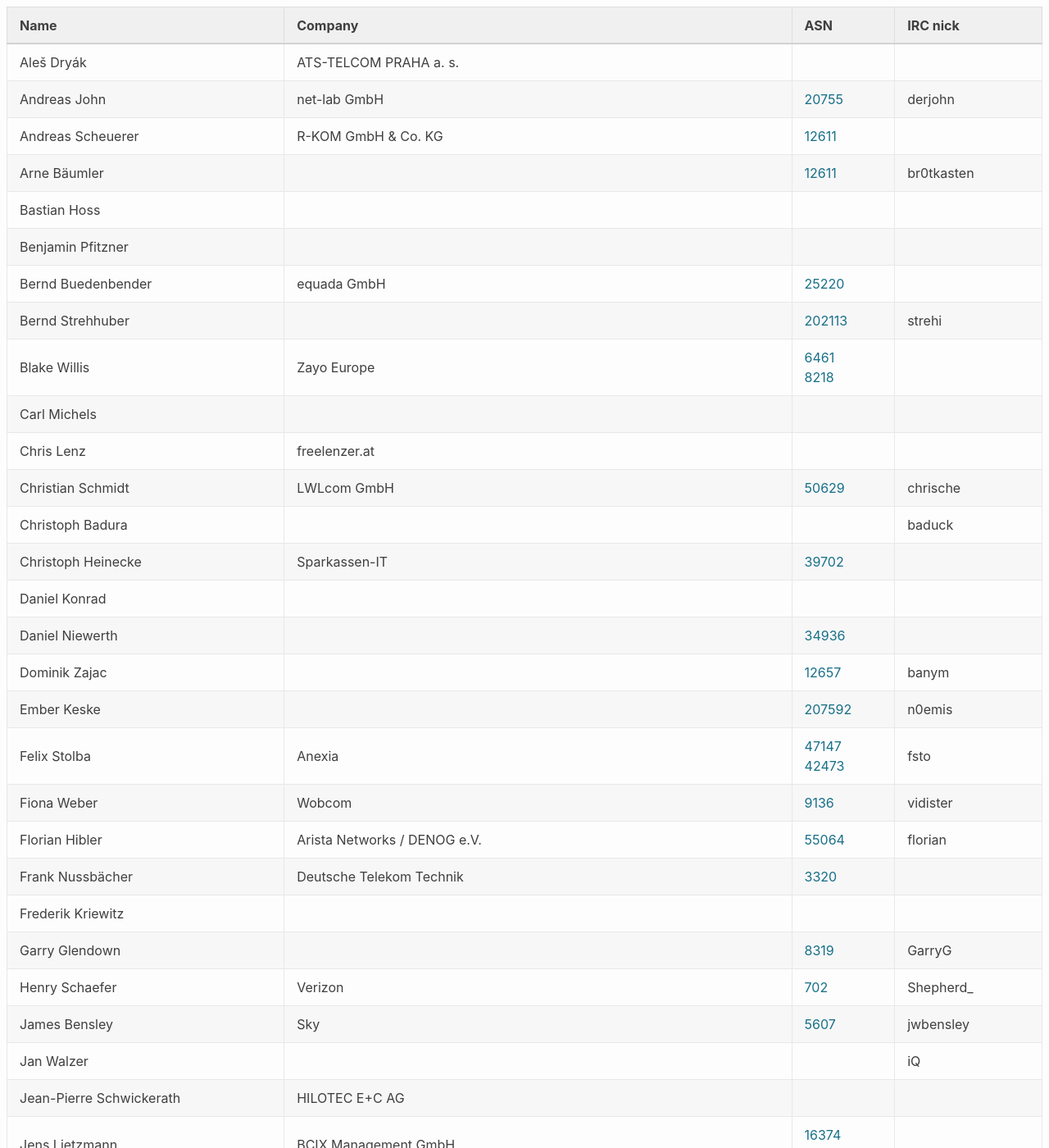
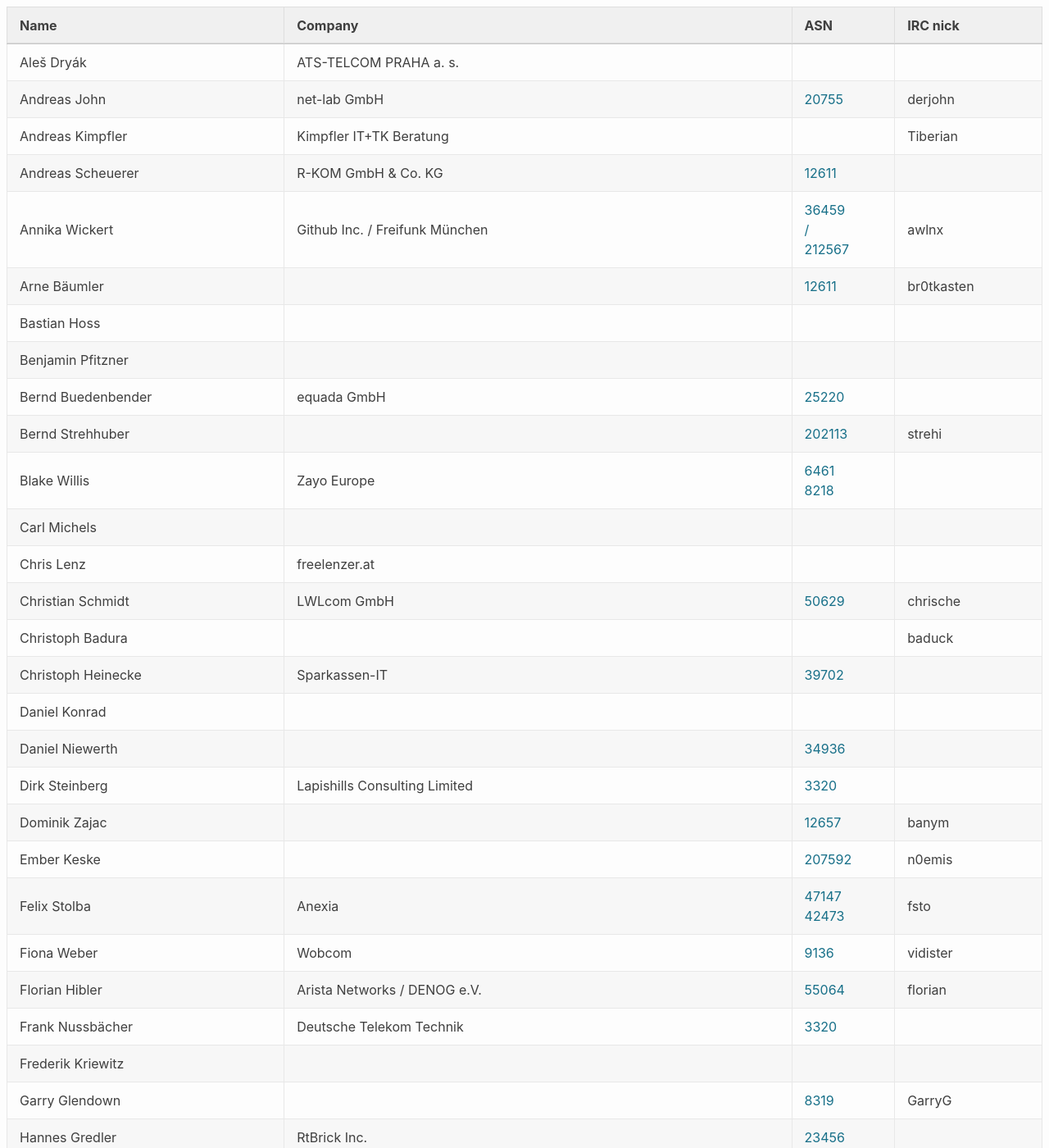
Before and after one commit to denog/pretix-attendeelist, a Jekyll site: the page built from meetup2022_01/index.markdown, in a window 1280 px wide and 1400 px high. Shown: the whole window at 82% size. Built offline with Jekyll 4.4.1, drawn with Linux system fonts in a browser that asks for light colours; some of the changed text lies outside the part shown.

Commit message:
Latest data: Tue Feb  8 16:55:50 UTC 2022

```diff
--- a/_data/attendees_denog_meetup_2022-01.json
+++ b/_data/attendees_denog_meetup_2022-01.json
@@ -12,10 +12,22 @@
     "asn": "20755"
   },
   {
+    "name": "Andreas Kimpfler",
+    "company": "Kimpfler IT+TK Beratung",
+    "irc": "Tiberian",
+    "asn": null
+  },
+  {
     "name": "Andreas Scheuerer",
     "company": "R-KOM GmbH & Co. KG",
     "irc": null,
     "asn": "12611"
+  },
+  {
+    "name": "Annika Wickert",
+    "company": "Github Inc. / Freifunk München",
+    "irc": "awlnx",
+    "asn": "36459 / 212567"
   },
   {
     "name": "Arne Bäumler",
@@ -96,6 +108,12 @@
     "asn": "34936"
   },
   {
+    "name": "Dirk Steinberg",
+    "company": "Lapishills Consulting Limited",
+    "irc": null,
+    "asn": "3320"
+  },
+  {
     "name": "Dominik Zajac",
     "company": null,
     "irc": "banym",
@@ -142,6 +160,12 @@
     "company": null,
     "irc": "GarryG",
     "asn": "8319"
+  },
+  {
+    "name": "Hannes Gredler",
+    "company": "RtBrick Inc.",
+    "irc": null,
+    "asn": "23456"
   },
   {
     "name": "Henry Schaefer",
@@ -240,6 +264,12 @@
     "asn": null
   },
   {
+    "name": "Leon Weber",
+    "company": "Vattenfall Eurofiber",
+    "irc": "leon",
+    "asn": "211752"
+  },
+  {
     "name": "Luiz Amaral",
     "company": null,
     "irc": null,
@@ -274,6 +304,12 @@
     "company": "German Edge Cloud",
     "irc": "Skorpy",
     "asn": "42263"
+  },
+  {
+    "name": "Marc Haber",
+    "company": "incluesion",
+    "irc": "Zugschlus",
+    "asn": null
   },
   {
     "name": "Marco Firsching",
@@ -487,15 +523,15 @@
   },
   {
     "name": "Sebastian Graf",
+    "company": null,
+    "irc": null,
+    "asn": null
+  },
+  {
+    "name": "Sebastian Graf",
     "company": "Xantaro",
     "irc": null,
     "asn": "203520"
-  },
-  {
-    "name": "Sebastian Graf",
-    "company": null,
-    "irc": null,
-    "asn": null
   },
   {
     "name": "Sebastian Heidrich",
@@ -556,6 +592,12 @@
     "company": null,
     "irc": null,
     "asn": null
+  },
+  {
+    "name": "Stefan Funke",
+    "company": "ANEXIA",
+    "irc": "stefan",
+    "asn": "42473 47147"
   },
   {
     "name": "Stefan Giera",
```
